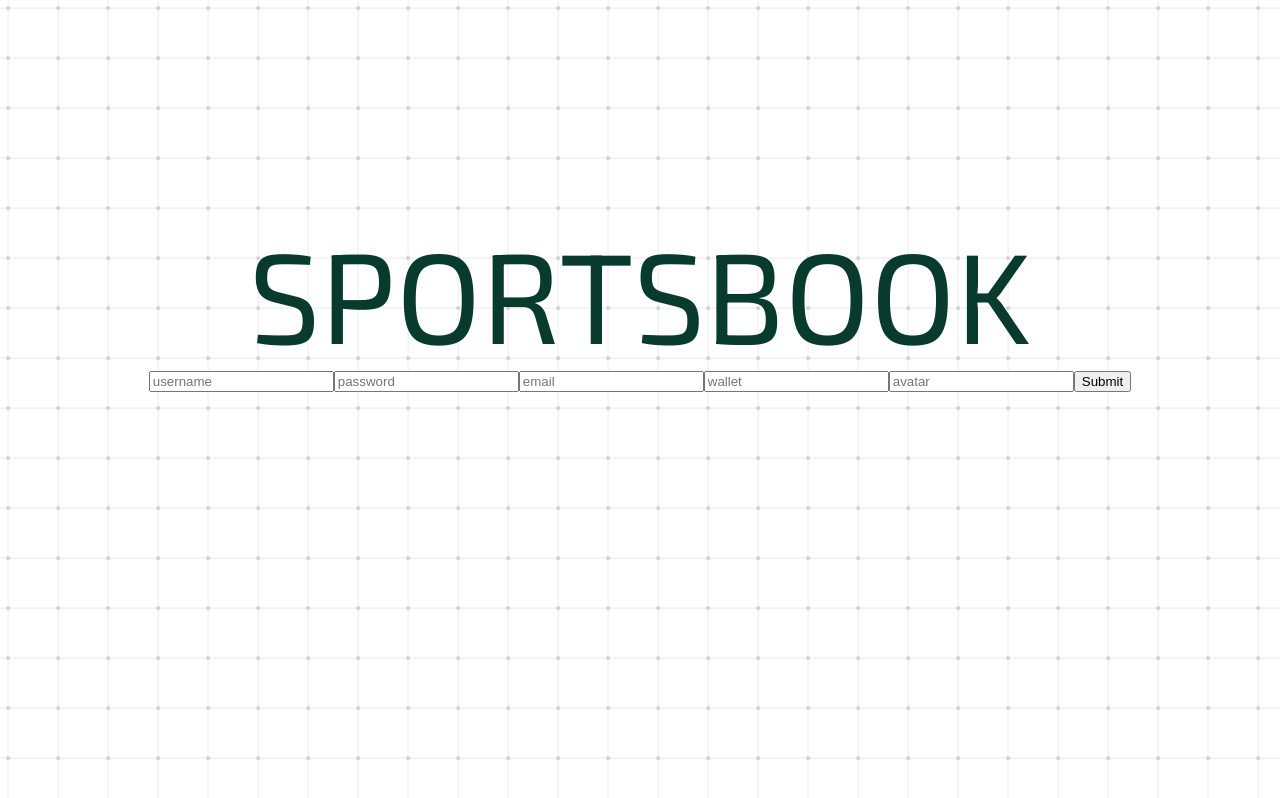
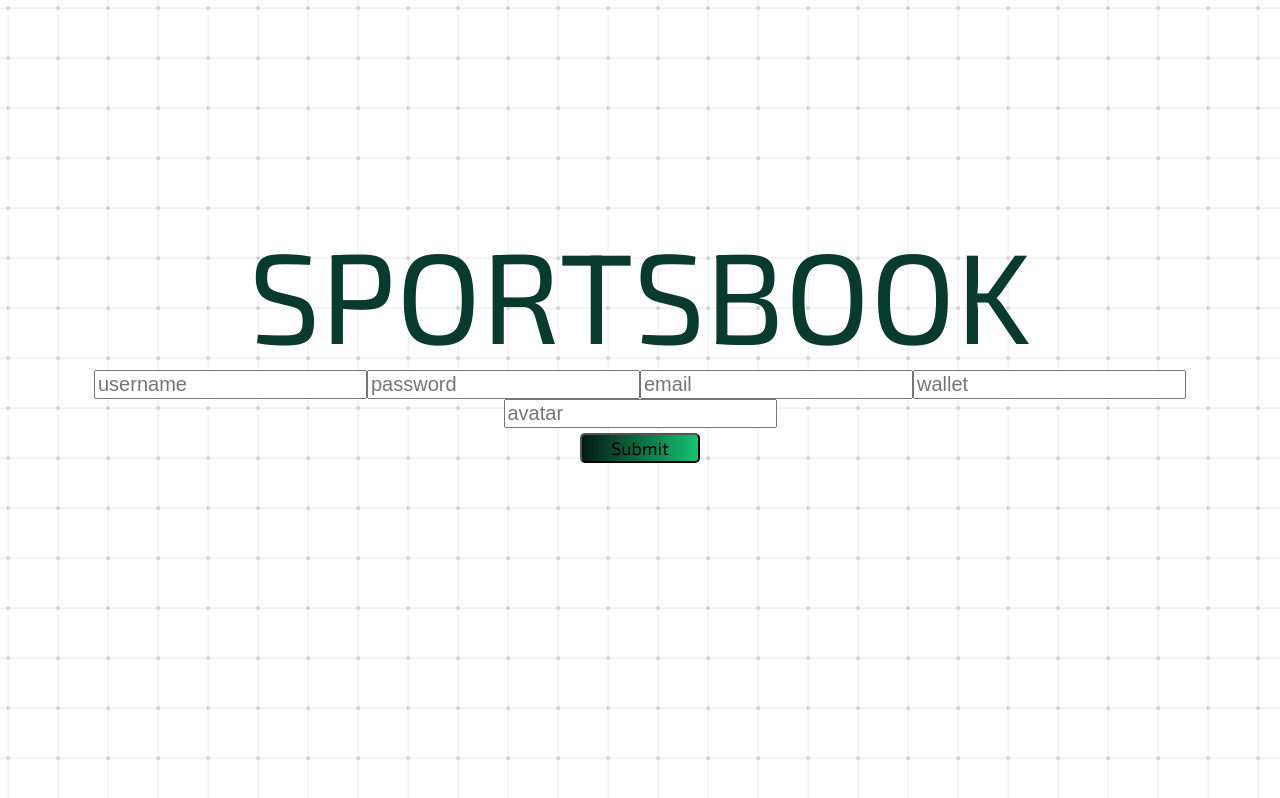
Before and after one commit to stephenbrewer16/frontend_sportsbook, a React (Create React App) app: page /signup in a window 1280 px wide. Built offline with nearby package versions, Linux system fonts and the light colour scheme; no server answers.

Commit message:
more styling and fixed user login bug

```diff
--- a/src/App.css
+++ b/src/App.css
@@ -56,7 +56,6 @@ html {
 	flex-direction: column;
 	justify-content: center;
 	align-items: center;
-	/* width: 1360px; */
 	width: 96vw;
 	height: 150px;
 	font-size: 50px;
@@ -85,7 +84,7 @@ html {
 }
 
 .btn_category:hover{
-	background-color: maroon;
+	background: linear-gradient(to right, rgb(4, 27, 21), rgb(22, 193, 113));
 }
 table {
   width: 100%
--- a/src/App.js
+++ b/src/App.js
@@ -84,8 +84,6 @@ export default class App extends Component {
   addWager = (newWager) => {
     this.setState({
       wagers: [newWager, ...this.state.wagers]
-    }, () => {
-      this.props.history.push("/home")
     })
   }
   selectMatchup = (matchup) => {
@@ -129,16 +127,16 @@ export default class App extends Component {
   }
 
   render() {
-    console.log(this.state.matchups)
+    console.log(this.state.currentUser)
     return (
       <div>
         <Switch>
           {this.state.currentUser
           ?
           <div>
-            <Nav mlb={this.state.mlb} nfl={this.state.nfl} nba={this.state.nba} nhl={this.state.nhl} wallet={this.state.wallet} logout={this.logout} currentUser={this.state.currentUser}/>
+            <Nav history={this.props.history} mlb={this.state.mlb} nfl={this.state.nfl} nba={this.state.nba} nhl={this.state.nhl} wallet={this.state.wallet} logout={this.logout} currentUser={this.state.currentUser}/>
             <Route path='/tutorial' render={(routerProps) => <Tutorial {...routerProps}/>}/>
-            <Route path='/addfunds' render={(routerProps) => <AddFunds addFunds={this.addFunds} currentUser={this.state.currentUser}{...routerProps}/>}/>
+            <Route path='/addfunds'  render={(routerProps) => <AddFunds addFunds={this.addFunds} currentUser={this.state.currentUser}{...routerProps}/>}/>
             <Route path='/wallet' render={(routerProps) => <Wallet wallet={this.state.wallet} {...routerProps} currentUser={this.state.currentUser}/>}/>
             <Route path='/profile' render={(routerProps)=> <Profile addFunds={this.addFunds} {...routerProps} matchups={this.state.matchups} wallet={this.state.wallet} currentUser={this.state.currentUser}/>}/>
             <Route path='/wagerform' render={(routerProps) => <WagerForm subtractFunds={this.subtractFunds} wallet={this.state.wallet} currentMatchupId={this.state.currentMatchupId} addWager={this.addWager} currentUser={this.state.currentUser} matchups={this.state.matchups} setUser={this.setUser}{...routerProps} />} />
--- a/src/components/Profile.js
+++ b/src/components/Profile.js
@@ -6,14 +6,14 @@ export default class Profile extends Component {
     renderWagers = () => {
         return this.props.currentUser.wagers.map(wager=>{
             return <WagerCard wallet={this.props.wallet} addFunds={this.props.addFunds} wager={wager} currentUser={this.props.currentUser}/>
-        })
+        }).reverse()
     }
     render() {
         console.log(this.renderWagers())
         return (
             <div className="profile">
                 <h2>{this.props.currentUser.username}</h2>
-                <h3>{this.props.currentUser.email}</h3>
+                <h3>Account Email: {this.props.currentUser.email}</h3>
                 <h4>All Wagers:</h4>
                 {this.renderWagers()}
             </div>
--- a/src/components/SignupForm.js
+++ b/src/components/SignupForm.js
@@ -39,12 +39,13 @@ export default class SignupForm extends Component {
         return (
             <div>
                 <form className="signup-form" onSubmit={this.handleSubmit}>
-                    <input name="username" value={this.state.username} onChange={this.handleChange} placeholder="username"></input>
-                    <input name="password" value={this.state.password} type="password" onChange={this.handleChange} placeholder="password"></input>
-                    <input name="email" value={this.state.email} onChange={this.handleChange} placeholder="email"></input>
-                    <input name="wallet" value={this.state.wallet} onChange={this.handleChange} placeholder="wallet"></input>
-                    <input name="avatar" value={this.state.avatar} onChange={this.handleChange} placeholder="avatar"></input>
-                    <button className='login' type='submit'>Submit</button>
+                    <input className="login_box" name="username" value={this.state.username} onChange={this.handleChange} placeholder="username"></input>
+                    <input className="login_box" name="password" value={this.state.password} type="password" onChange={this.handleChange} placeholder="password"></input>
+                    <input className="login_box" name="email" value={this.state.email} onChange={this.handleChange} placeholder="email"></input>
+                    <input className="login_box" name="wallet" value={this.state.wallet} onChange={this.handleChange} placeholder="wallet"></input>
+                    <input className="login_box" name="avatar" value={this.state.avatar} onChange={this.handleChange} placeholder="avatar"></input>
+                    <br></br>
+                    <button className='btn' type='submit'>Submit</button>
                 </form>
             </div>
         )
--- a/src/components/WagerForm.js
+++ b/src/components/WagerForm.js
@@ -58,7 +58,7 @@ export default class WagerForm extends Component {
     handleSubmit = (e) => {
         e.preventDefault()
         if (this.props.wallet >= this.state.wager_amount){
-        fetch('http://localhost:3000/wagers', {
+        fetch(`http://localhost:3000/wagers`, {
             method: 'POST',
             headers: {
                 "Content-Type": 'application/json',
--- a/src/containers/Nav.js
+++ b/src/containers/Nav.js
@@ -13,7 +13,7 @@ export default class Nav extends Component {
         return (
             <div id="nav">
                 <ul>
-                    <Link to='/home'><li><i class="fas fa-home"></i></li></Link>
+                    <Link to='/home' ><li><i class="fas fa-home"></i></li></Link>
                     <li>Current Balance: {this.numberFormat(this.props.currentUser.wallet)}</li>
                     <Link to='/wallet'><li><i class="far fa-money-bill-alt"></i> Add Funds</li></Link>
                     <li><a href="#mlb-container"><i className="fas fa-baseball-ball" style={this.props.mlb ? { color: "white" } : { color: "rgb(41, 43, 43)" }}></i></a></li>
```
